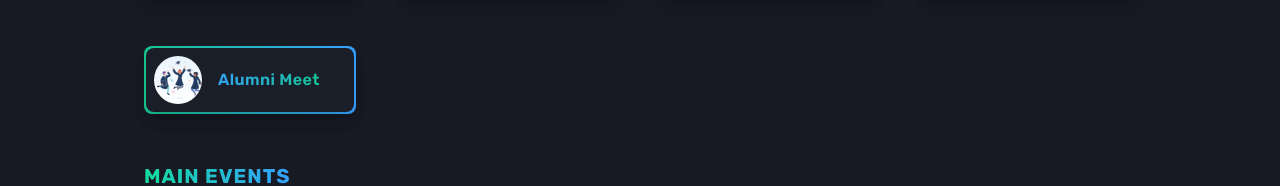
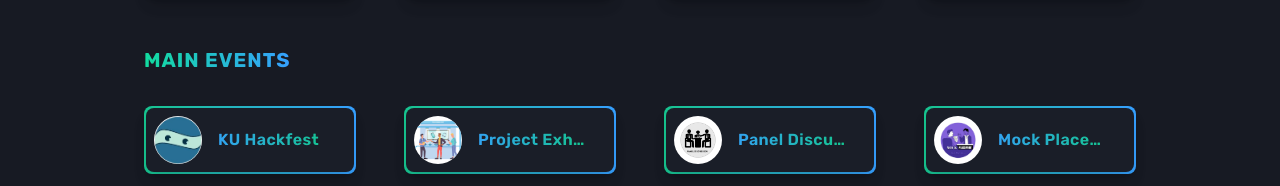
Before and after one commit to kuosc2005/it-meet, a React (Vite) app: page /events in a window 1280 px wide. Shown: the part 288-474 px from the top of the page. Built offline with nearby package versions, Linux system fonts and the light colour scheme; no server answers.

Commit message:
Fix: Event details fix

```diff
--- a/src/components/custom/EventContext.jsx
+++ b/src/components/custom/EventContext.jsx
@@ -42,7 +42,8 @@ const rawEvents = [
     id: 1,
     imgSrc: '/project.webp',
     title: 'Project Exhibition',
-    formLink: '',
+    formLink:
+      'https://docs.google.com/forms/d/e/1FAIpQLSfOvNXiyKLJI5ZVrK9pnjzdpx86M3D997besN8AA7XBS6c4lQ/viewform?usp=send_form',
     day: '26',
     fullDate: '2025-12-26',
     category: 'main_event',
@@ -69,27 +70,27 @@ const rawEvents = [
     imgSrc: '/hackfest.webp',
     title: 'KU Hackfest',
     formLink: 'https://hackfest.kucc.ku.edu.np/',
-    day: '24',
-    fullDate: '2025-12-24',
+    day: '25',
+    fullDate: '2025-12-25',
     category: 'main_event',
     description:
       '“KU Hackfest”, one of the biggest events within IT Meet, is an international-level, 48-hour hackathon, scheduled for 24-26 December 2025.',
     details:
       ' “KU Hackfest”, one of the biggest events within IT Meet, is an international-level, 48-hour hackathon, scheduled for 24-26 December 2025. This event aims to cultivate creativity, drive innovation, and empower talented individuals to solve real-world problems. By gathering programmers, developers, designers, and tech enthusiasts from around the globe, KU Hackfest creates a dynamic environment for knowledge sharing and collaboration. Participants will benefit from extensive networking opportunities, interactive workshops, and expert mentorship, bridging the gap between academia and industry. Building on past successes, KU Hackfest 2025 aspires to surpass previous iterations in scope and impact. Last year KU Hackfest 2024, held on Nov 15-17, was Nepal’s largest in-person Major League Hacking (MLH) hackathon, attracting 501 applicants from diverse backgrounds and resulting in 51 finalized projects. With a cash prize pool exceeding Rs. 1,70,000, the event fostered teamwork and creativity, offering young coders a platform to showcase their skills, learn, and collaborate on innovative solutions.',
   },
-  {
-    id: 4,
-    imgSrc: '/alumnimeet.webp',
-    title: 'Alumni Meet',
-    formLink: '',
-    day: '25',
-    fullDate: '2025-12-25',
-    category: 'pre_event',
-    description:
-      'An alumni meet is a special gathering where our alumni of KU come together to reconnect, celebrate, and strengthen their bond with their alma mater.',
-    details:
-      'The “Alumni Meet” is a gathering that unites graduates from the Department of Computer Science and Engineering, offering them a platform to reconnect, network, and share their experiences. This event fosters a strong sense of community among alumni, allowing them to reminisce about their university years, celebrate their achievements, and reflect on their professional journeys since graduation. In Alumni Meet 2024, approximately 27 alumni attended, spanning graduation years from 2000 onwards. The event featured nostalgic reunions where alumni reconnected with peers and professors, shared personal and professional accomplishments, and imparted valuable insights to current students, inspiring them to envision their own future paths. Their contributions added depth and significance to the event, creating a memorable and enriching experience for all participants.',
-  },
+  // {
+  //   id: 4,
+  //   imgSrc: '/alumnimeet.webp',
+  //   title: 'Alumni Meet',
+  //   formLink: '',
+  //   day: '25',
+  //   fullDate: '2025-12-25',
+  //   category: 'pre_event',
+  //   description:
+  //     'An alumni meet is a special gathering where our alumni of KU come together to reconnect, celebrate, and strengthen their bond with their alma mater.',
+  //   details:
+  //     'The “Alumni Meet” is a gathering that unites graduates from the Department of Computer Science and Engineering, offering them a platform to reconnect, network, and share their experiences. This event fosters a strong sense of community among alumni, allowing them to reminisce about their university years, celebrate their achievements, and reflect on their professional journeys since graduation. In Alumni Meet 2024, approximately 27 alumni attended, spanning graduation years from 2000 onwards. The event featured nostalgic reunions where alumni reconnected with peers and professors, shared personal and professional accomplishments, and imparted valuable insights to current students, inspiring them to envision their own future paths. Their contributions added depth and significance to the event, creating a memorable and enriching experience for all participants.',
+  // },
   {
     id: 5,
     imgSrc: '/mock.webp',
@@ -214,7 +215,7 @@ const rawEvents = [
     imgSrc: '/treasurehunt.webp',
     title: 'AR Treasure Hunt',
     day: 'TBD',
-    fullDate: 'TBD',
+    fullDate: 'https://www.arth25.tech/',
     formLink: '',
     category: 'post_event',
     description:
--- a/src/components/custom/EventList.jsx
+++ b/src/components/custom/EventList.jsx
@@ -86,7 +86,7 @@ const EventRow = ({ event }) => {
         color: '#12dc9f',
         bg: 'bg-[#12dc9f]',
         text: 'text-[#12dc9f]',
-        label: 'Event Running',
+        label: 'Happening Now',
         pulse: true,
         gradientTitle: 'bg-gradient-to-r from-[#369FFF] to-[#14C58F] bg-clip-text text-transparent',
         borderColor: '#12dc9f',
```
